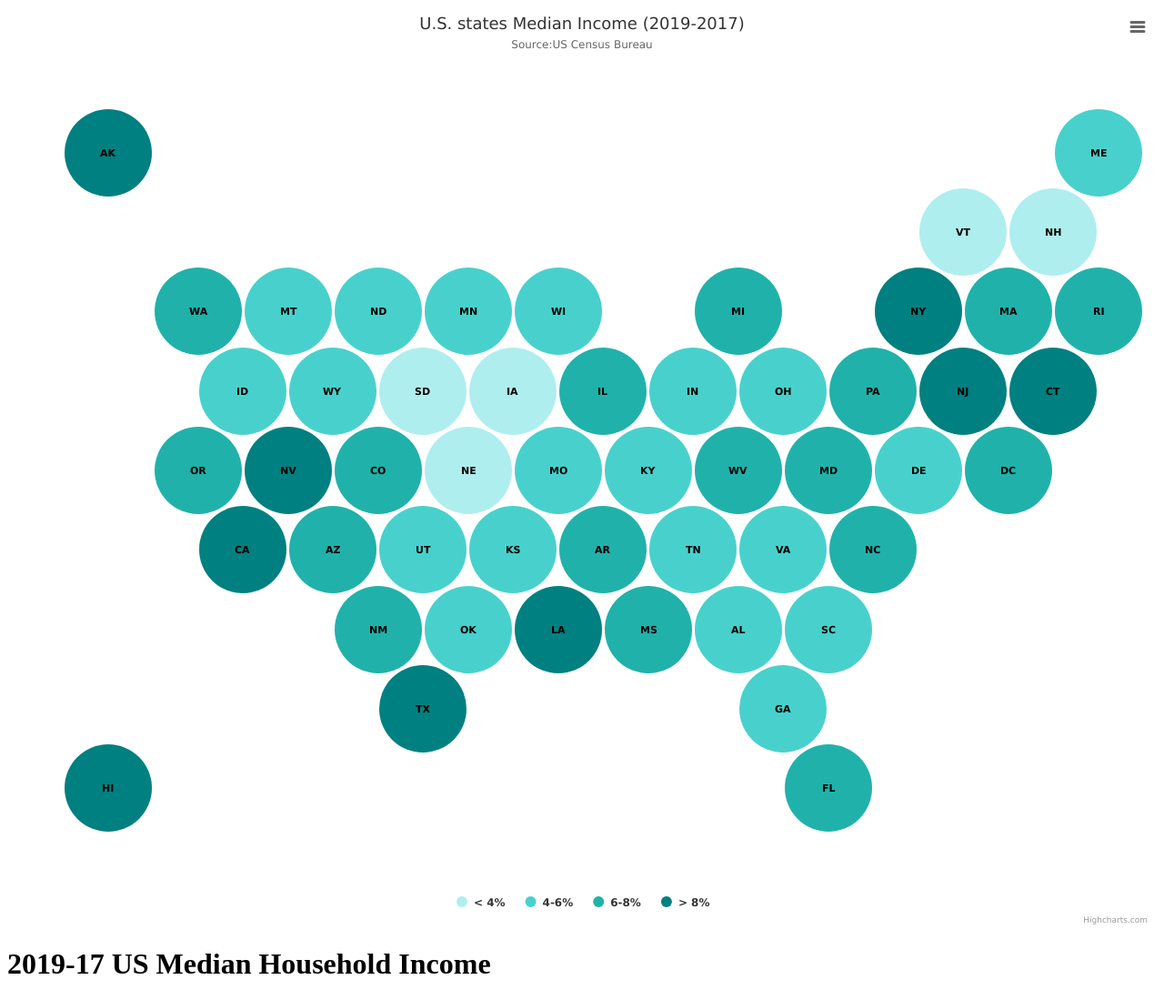
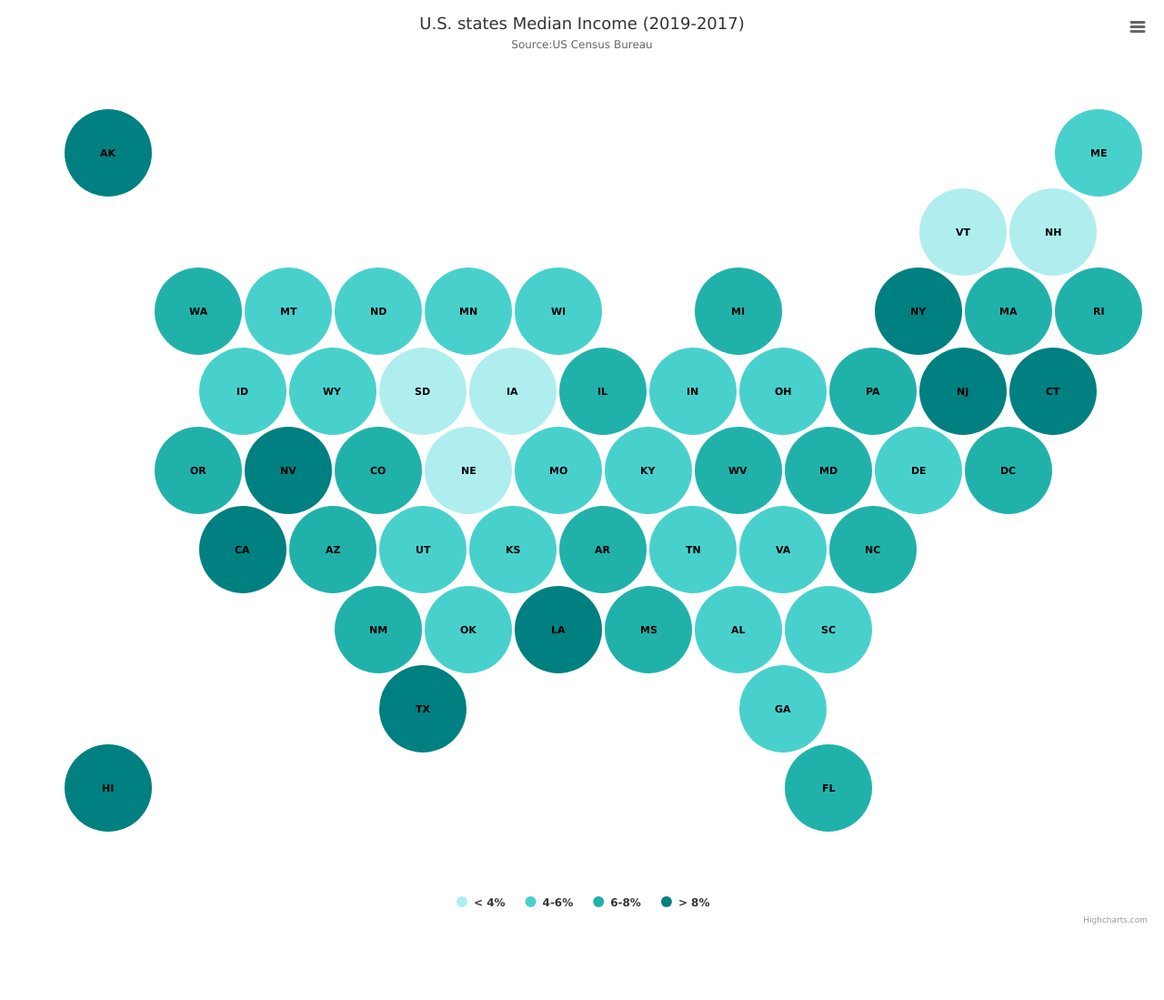
Before and after one commit to gbatth/Project_2_UE, a plain HTML site: page index.html in a window 1280 px wide. Shown: the whole page at 91% size. After the commit the page ends 1027 px from the top, so only its background shows below. Drawn offline with nearby package versions, Linux system fonts and the light colour scheme; a script that the page names is missing.

Commit message:
Update index.html

```diff
--- a/index.html
+++ b/index.html
@@ -16,7 +16,7 @@
 </head>
 
 <body>
-  <h1>2019-17 US Median Household Income</h1>
+
   <script src="static/Logic.js"></script>
   <script src="static/style.css"></script>
 </body>
```
